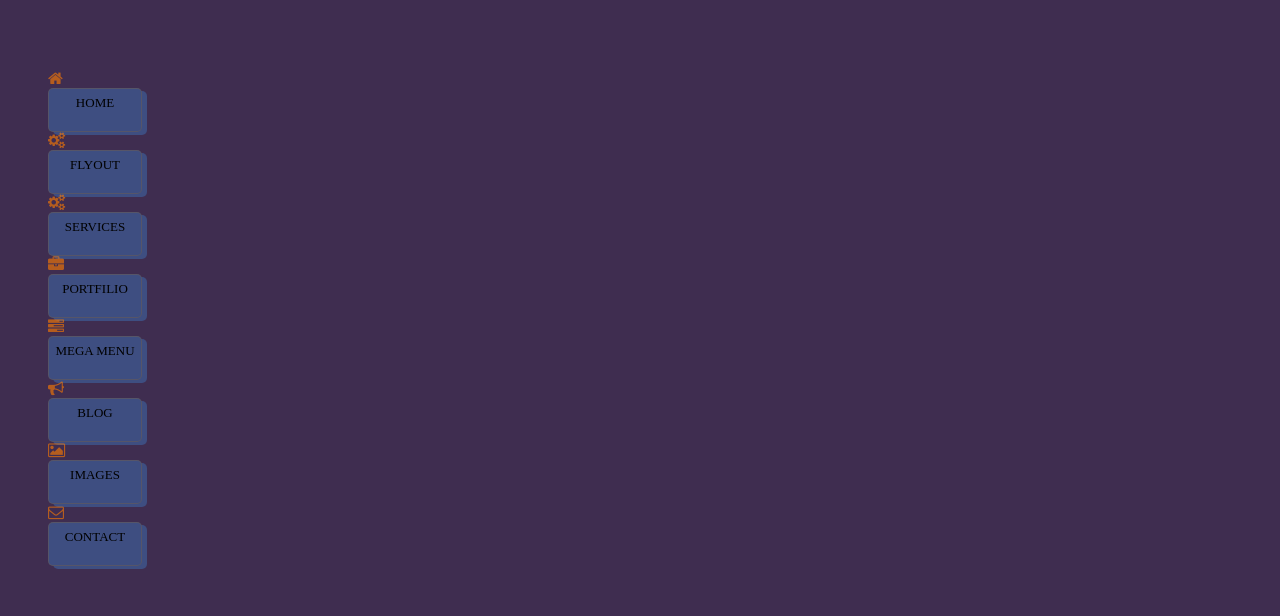
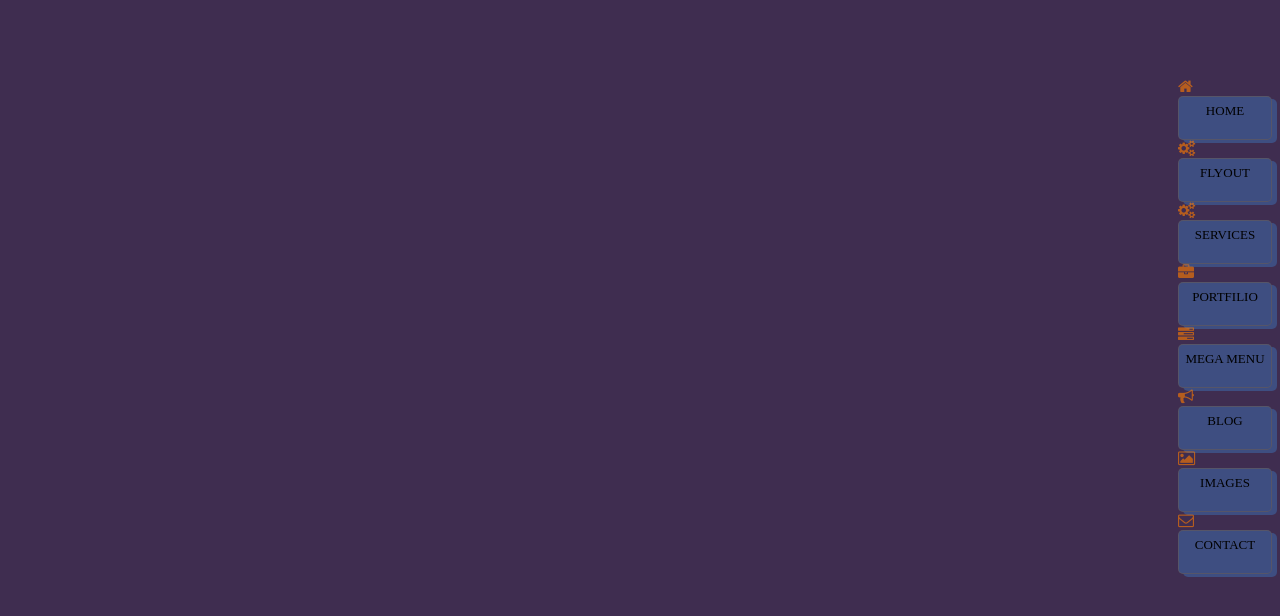
Before and after one commit to Abolfazlhajideh/abolfazl-git, a plain HTML site: page index2.html in a window 1280 px wide. Drawn offline with Linux system fonts and the light colour scheme.

Commit message:
deleted style3

```diff
--- a/style2.css
+++ b/style2.css
@@ -41,5 +41,6 @@ li{
     }
     ul{
         margin-left: 0px;
+        float: right;
     }
 }
--- a/style3.css
+++ /dev/null
@@ -1,3 +0,0 @@
-body{
-    background-color: brown;
-}
```
